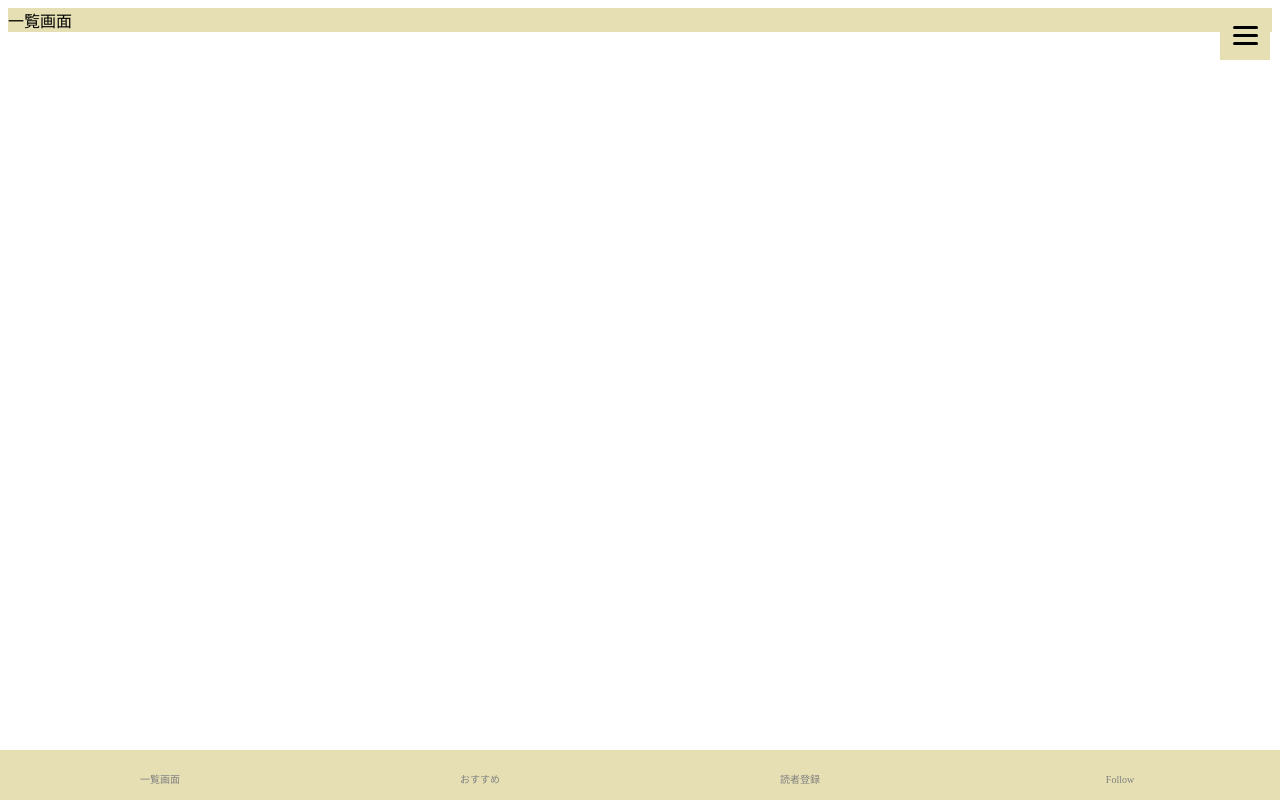
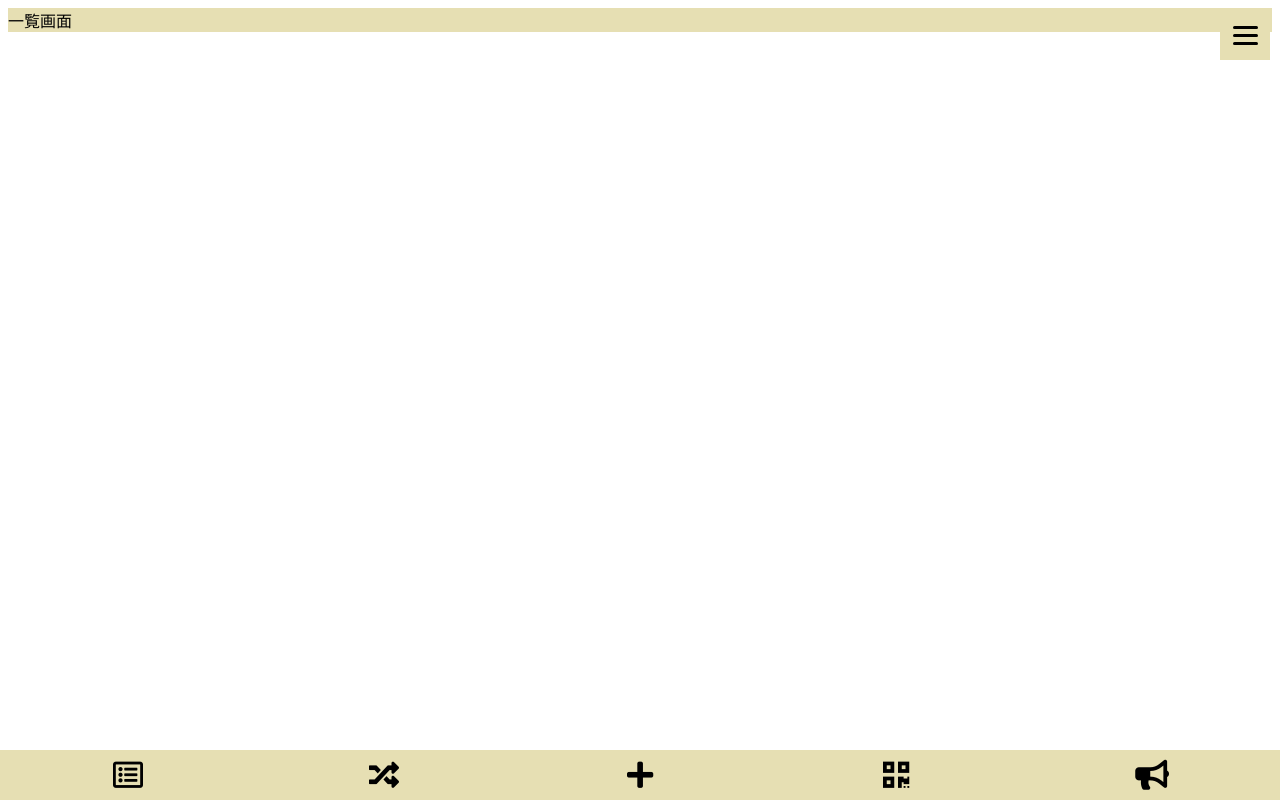
Before and after one commit to hcs-s3-2021-nakata/IGT, a website: page www/index.html in a window 1280 px wide. Drawn offline with Linux system fonts and the light colour scheme.

Commit message:
ヘッダーとフッター

```diff
--- a/www/css/style.css
+++ b/www/css/style.css
@@ -96,7 +96,7 @@
     background-color: #000000;
 }
 .menu-content ul {
-    padding: 70px 10px 0;
+    padding: 50px 5px 0;
 }
 .menu-content ul li {
     border-bottom: solid 1px #ffffff;
@@ -137,7 +137,6 @@
     left: 0;/*メニューを画面内へ*/
 }
 
-.mini-text{font-size:10px;}/*文字大きさ*/
 
 ul.bottom-menu {
     position: fixed;
@@ -148,26 +147,26 @@ ul.bottom-menu {
     margin:0;
     padding:0;
     background-color:#e6dfb3;/*背景色*/
-    z-index:30;}
+    z-index:10;}
 
 ul.bottom-menu li {
     float:left;
-    width:25%;
+    width:20%;
     background-color:#e6dfb3;/*背景色*/
     list-style-type:none;
     text-align:center;
-    font-size:25px;/*アイコンのサイズ*/}
+    font-size:30px;/*アイコンのサイズ*/}
 
 .bottom-menu li a {
     display: block;
-    color:#808080;/*アイコン＆文字の色*/
+    color:#000000;/*アイコン＆文字の色*/
     padding-top:10px;
     padding-bottom:5px;
     line-height:10px;
     text-decoration:none;}
 
 .bottom-menu li a:hover {
-    color:#a9a9a9;/*マウスオーバー時の色*/}
+    color:#2ca3ff;/*マウスオーバー時の色*/}
 
 /* === 展開メニュー === */
 
@@ -209,11 +208,3 @@ li.menu-width-max ul.menu-second-level li {
 /*ボトムメニュー付けたのでフッタを底上げする*/
 #footer{margin-bottom:48px;}
 }
-
-@font-face {
-  font-family: 'FontAwesome';
-  src: url('../fonts/fontawesome-webfont.eot?v=4.4.0');
-  src: url('../fonts/fontawesome-webfont.eot?#iefix&v=4.4.0') format('embedded-opentype'), url('../fonts/fontawesome-webfont.woff2?v=4.4.0') format('woff2'), url('../fonts/fontawesome-webfont.woff?v=4.4.0') format('woff'), url('../fonts/fontawesome-webfont.ttf?v=4.4.0') format('truetype'), url('../fonts/fontawesome-webfont.svg?v=4.4.0#fontawesomeregular') format('svg');
-  font-weight: normal;
-  font-style: normal;
-}
--- a/www/index.html
+++ b/www/index.html
@@ -7,7 +7,9 @@
     <script src="components/loader.js"></script>
     <link rel="stylesheet" href="components/loader.css">
     <link rel="stylesheet" href="css/style.css">
-    <link href="./font-awesome.css" rel="stylesheet">
+    <link href="https://use.fontawesome.com/releases/v5.6.1/css/all.css" rel="stylesheet">
+    <link href="https://fonts.googleapis.com/icon?family=Material+Icons"
+      rel="stylesheet">
     <script>
     </script>
 </head>
@@ -33,19 +35,21 @@
     <ul class="bottom-menu">
     <li>
         <a href="#">
-	<i class="blogicon-home"></i><br><span class="mini-text">一覧画面</span></a>
+	<i class="blogicon-home"></i><i class="far fa-list-alt"></i></a>
     </li>
-
     <li class="menu-width-max">
-        <a href="#"><i class="blogicon-list"></i><br><span class="mini-text">おすすめ</span></a>
+        <a href="#"><i class="fas fa-random"></i></a>
     </li>
     <li>
  	<a href="https://blog.hatena.ne.jp/はてなID/自分のURL/subscribe" target="_blank">
-	<i class="blogicon-hatenablog"></i><br><span class="mini-text">読者登録</span></a>
+	<i class="blogicon-hatenablog"></i><i class="fas fa-plus"></i></a>
+    </li>
+    <li>
+        <a href="#"><i class="fas fa-qrcode"></i></a>
     </li>
     <li>
         <a href="https://twitter.com/intent/follow?screen_name=自分のツイッターID">
-	<i class="blogicon-twitter"></i><br><span class="mini-text">Follow</span></a>
+	<i class="blogicon-twitter"></i><i class="fas fa-bullhorn"></i></a>
     </li>
 </ul>
     <!-- Fotter End -->
```
